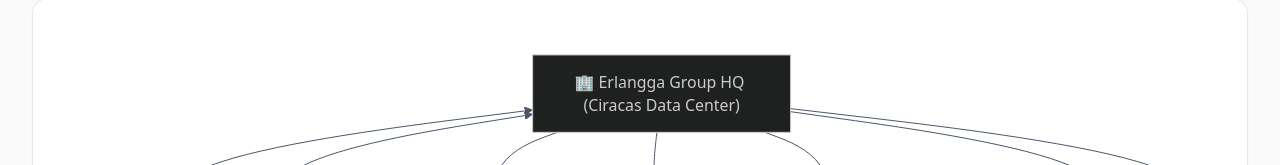
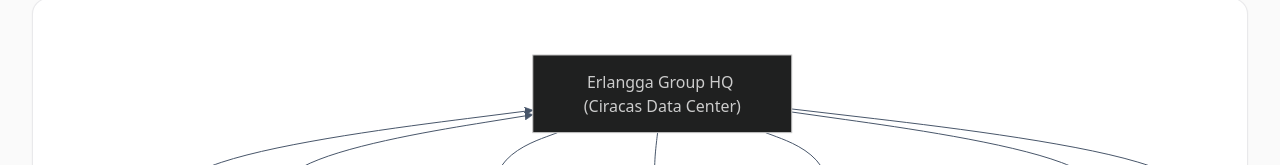
Before and after one commit to okihita/portfolio, a Next.js app: page /erlangga/subsidiaries in a window 1280 px wide. Shown: the part 787-952 px from the top of the page. Built offline with nearby package versions, Linux system fonts and the light colour scheme.

Commit message:
style(erlangga): remove all emojis from component text and diagrams

```diff
--- a/components/erlangga/ErlanggaSubsidiariesView.tsx
+++ b/components/erlangga/ErlanggaSubsidiariesView.tsx
@@ -93,11 +93,11 @@
 // --- MERMAID CHART STRINGS ---
 
 const ECOSYSTEM_MERMAID = `graph TD
-    HQ["🏢 Erlangga Group HQ (Ciracas Data Center)"] --> PE["📚 PT Penerbit Erlangga<br/>(Core Publishing & 8 Imprints)"]
-    HQ --> GAP["🖨️ PT Gelora Aksara Pratama<br/>(GAP Print Manufacturing)"]
-    HQ --> EBH["📦 Eureka Book House & Logistics<br/>(Retail, SIPLah B2B & 3PL)"]
-    HQ --> ED["📱 Erlangga Digital & EdTech<br/>(Cloud Platforms & SaaS)"]
-    HQ --> EI["🎓 Erlass Institute<br/>(Teacher Training & Certification)"]
+    HQ["Erlangga Group HQ (Ciracas Data Center)"] --> PE["PT Penerbit Erlangga<br/>(Core Publishing & 8 Imprints)"]
+    HQ --> GAP["PT Gelora Aksara Pratama<br/>(GAP Print Manufacturing)"]
+    HQ --> EBH["Eureka Book House & Logistics<br/>(Retail, SIPLah B2B & 3PL)"]
+    HQ --> ED["Erlangga Digital & EdTech<br/>(Cloud Platforms & SaaS)"]
+    HQ --> EI["Erlass Institute<br/>(Teacher Training & Certification)"]
 
     PE -- Editorial Master Metadata --> GAP
     GAP -- Printed Book Stock --> EBH
@@ -136,7 +136,7 @@
     CRM --> GW
     HRMS --> GW
 
-    GW --> DASH["📊 PowerBI Executive Dashboard<br/>(Single Source of Truth for Board of Directors)"]`;
+    GW --> DASH["PowerBI Executive Dashboard<br/>(Single Source of Truth for Board of Directors)"]`;
 
 // --- SUBSIDIARY DETAILS DATA ---
 const SUBSIDIARIES_DATA = {
```
